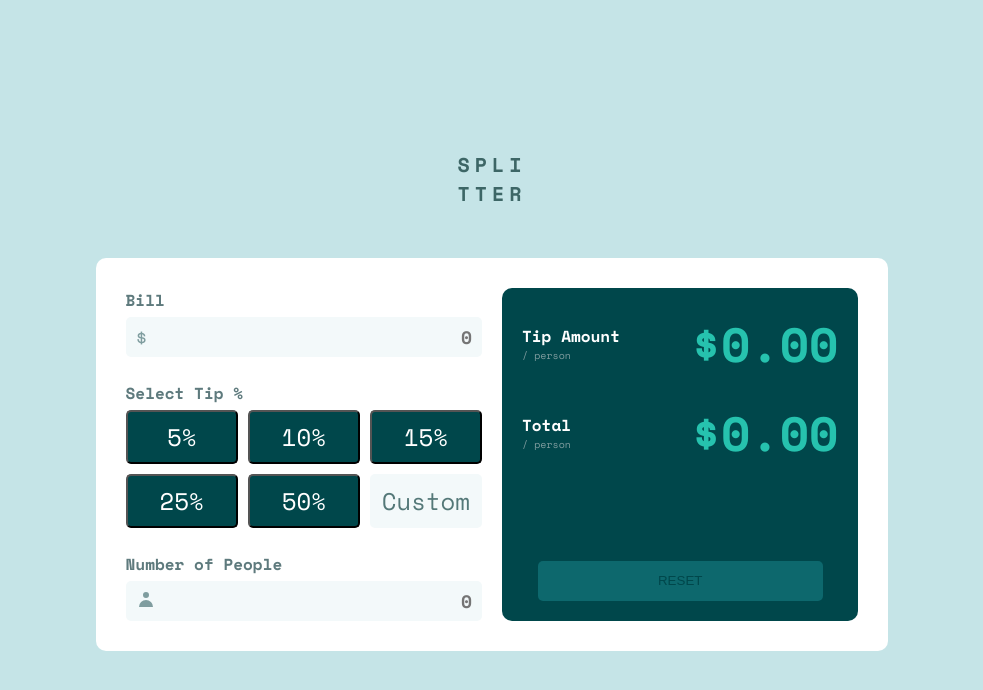
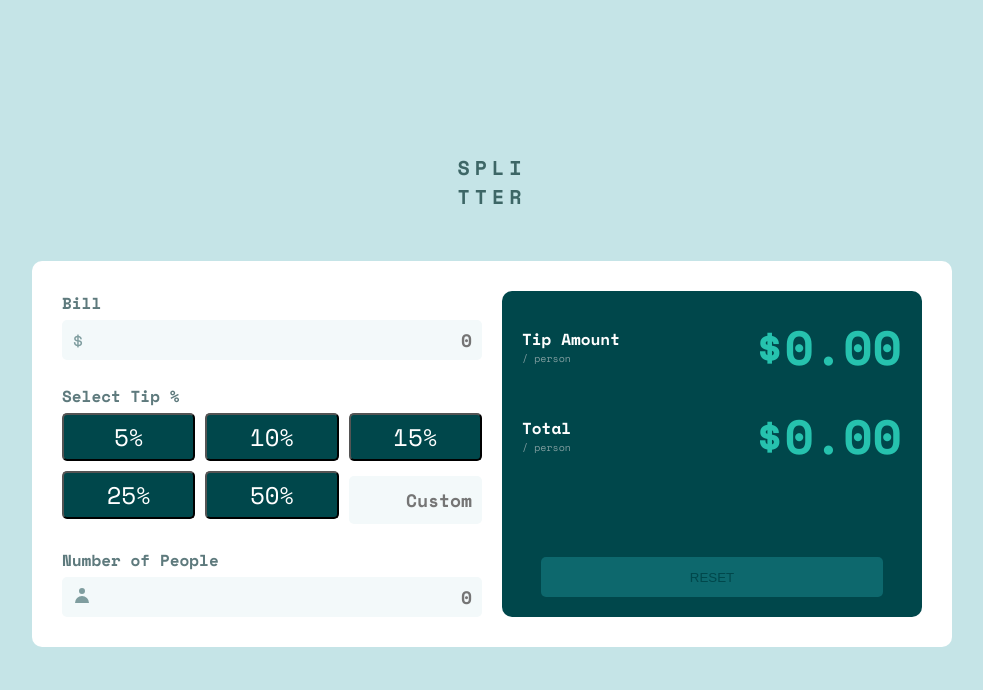
Before and after one commit to SsimbwaJoshua/calculator, a React (Create React App) app: page / in a window 1280 px wide. Shown: the top 690 px of the page, without its empty margins (148-1131 px from the left). Built offline with nearby package versions, Linux system fonts and the light colour scheme.

Commit message:
active btn css

```diff
--- a/src/App.css
+++ b/src/App.css
@@ -13,9 +13,7 @@ body {
 }
 
 .App {
-  /* background-color: rgb(199, 224, 236); */
   background: #c5e4e7;
-
   min-height: 100vh;
 
   margin: 0 auto;
@@ -80,7 +78,7 @@ body {
 
 /* The calculator */
 .whole-calc {
-  /* max-width: 92rem; */
+  max-width: 92rem;
   display: grid;
   grid-template-columns: repeat(2, 1fr);
   align-content: center;
@@ -109,9 +107,10 @@ h2 {
 }
 
 .tip-btn {
-  min-width: 10rem;
+  min-width: 9rem;
+  height: 4.8rem;
   background-color: #00474b;
-  padding: 0.7rem 1.2rem;
+  padding: 0.3rem 0.6rem;
   color: #ffffff;
   font-size: 2.4rem;
   font-family: inherit;
@@ -120,6 +119,14 @@ h2 {
 .custom-btn {
   color: #547878;
   background-color: #f3f9fa;
+  border: none;
+  height: 4.8rem;
+}
+/* //////////////active buttons/////////////////// */
+.active-btn {
+  font-weight: 600;
+  color: #00474b;
+  background-color: #26c2ae;
   border: none;
 }
 
--- a/src/App.js
+++ b/src/App.js
@@ -6,6 +6,8 @@ import { HiUser } from "react-icons/hi";
 function App() {
   const [bill, setBill] = useState("");
   const [nosPeople, setNosPeople] = useState("");
+  const [customTip, setCustomTip] = useState("");
+  const [activebtn, setActiveBtn] = useState(false);
 
   //setting bill value
   const billValue = (event) => {
@@ -15,6 +17,38 @@ function App() {
   // setting number of people
   const numberOfPeople = (event) => {
     setNosPeople(event.target.value);
+  };
+
+  //setting custom tip
+  const customingTip = (event) => {
+    setCustomTip(event.target.value);
+  };
+
+  //when a button is clicked and is active
+  const btnclick1 = () => {
+    console.log("clicked 1 ");
+    const clickedButton = document.querySelector(".btn-1");
+    clickedButton.classList.toggle("active-btn");
+  };
+  const btnclick2 = () => {
+    console.log("clicked 2 ");
+    const clickedButton = document.querySelector(".btn-2");
+    clickedButton.classList.toggle("active-btn");
+  };
+  const btnclick3 = () => {
+    console.log("clicked 3 ");
+    const clickedButton = document.querySelector(".btn-3");
+    clickedButton.classList.toggle("active-btn");
+  };
+  const btnclick4 = () => {
+    console.log("clicked 4 ");
+    const clickedButton = document.querySelector(".btn-4");
+    clickedButton.classList.toggle("active-btn");
+  };
+  const btnclick5 = () => {
+    console.log("clicked 5 ");
+    const clickedButton = document.querySelector(".btn-5");
+    clickedButton.classList.toggle("active-btn");
   };
 
   return (
@@ -30,6 +64,7 @@ function App() {
             <form>
               <div className="bill-input">
                 <input
+                  required
                   placeholder="0"
                   type="number"
                   value={bill}
@@ -42,12 +77,28 @@ function App() {
             <div className="tips-section">
               <h2>Select Tip %</h2>
               <div className="btn-discounts">
-                <button className="tip-btn">5%</button>
-                <button className="tip-btn">10%</button>
-                <button className="tip-btn">15%</button>
-                <button className="tip-btn">25%</button>
-                <button className="tip-btn">50%</button>
-                <button className="tip-btn custom-btn">Custom</button>
+                <button className="tip-btn btn-1" onClick={btnclick1}>
+                  5%
+                </button>
+                <button className="tip-btn btn-2" onClick={btnclick2}>
+                  10%
+                </button>
+                <button className="tip-btn btn-3" onClick={btnclick3}>
+                  15%
+                </button>
+                <button className="tip-btn btn-4" onClick={btnclick4}>
+                  25%
+                </button>
+                <button className="tip-btn btn-5" onClick={btnclick5}>
+                  50%
+                </button>
+                <div>
+                  <input
+                    className="input-field custom-btn"
+                    placeholder="Custom"
+                    onChange={customingTip}
+                  />
+                </div>
               </div>
             </div>
             <h2>Number of People</h2>
@@ -55,6 +106,7 @@ function App() {
             <form>
               <div className="bill-input">
                 <input
+                  required
                   placeholder="0"
                   type="number"
                   value={nosPeople}
```
